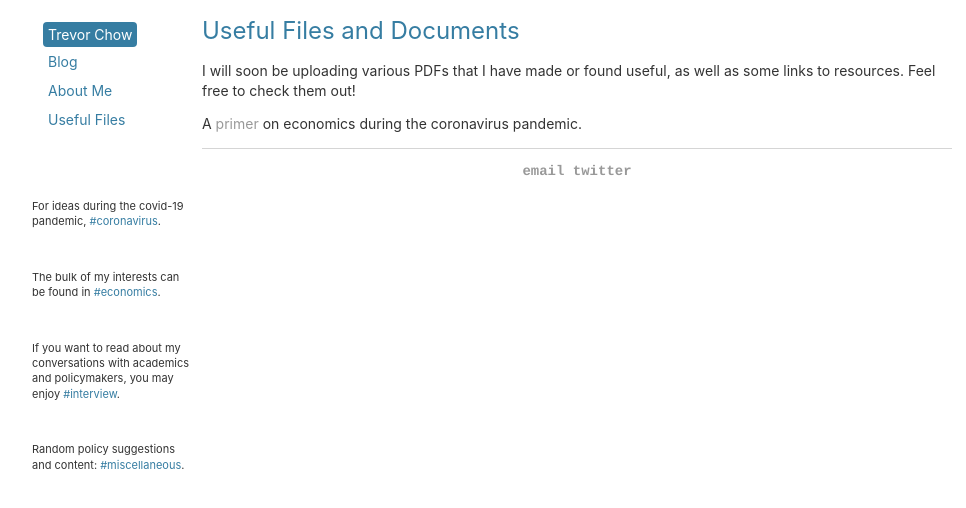
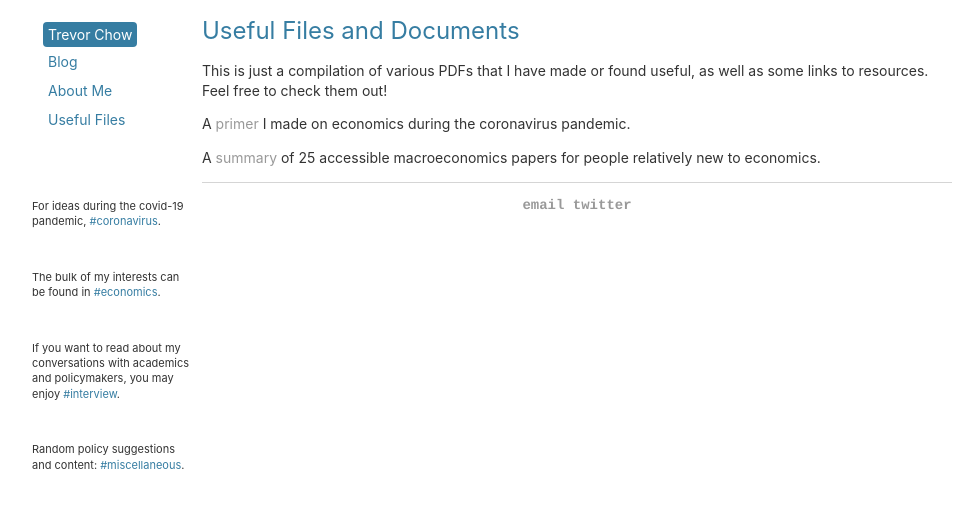
Before and after one commit to tmychow/tmychow.github.io, a Jekyll site: the page built from usefulfiles/index.html, in a window 1280 px wide. Shown: the top 508 px of the page, without its empty margins (28-994 px from the left). Built offline with Jekyll 4.4.1, drawn with Linux system fonts in a browser that asks for light colours.

Commit message:
Update index.html

```diff
--- a/usefulfiles/index.html
+++ b/usefulfiles/index.html
@@ -4,6 +4,7 @@ title: Trevor's Mostly Economic Musings
 ---
 <div class="blurb">
 	<h1>Useful Files and Documents</h1>
-  	<p>I will soon be uploading various PDFs that I have made or found useful, as well as some links to resources. Feel free to check them out!</p>
-	<p>A <a href="/assets/covid19-economics.pdf">primer</a> on economics during the coronavirus pandemic.</p>
+  	<p>This is just a compilation of various PDFs that I have made or found useful, as well as some links to resources. Feel free to check them out!</p>
+	<p>A <a href="/assets/covid19-economics.pdf">primer</a> I made on economics during the coronavirus pandemic.</p>
+	<p>A <a href="/assets/25papers-macro101.pdf">summary</a> of 25 accessible macroeconomics papers for people relatively new to economics.</p>
 </div><!-- /.blurb -->
```
